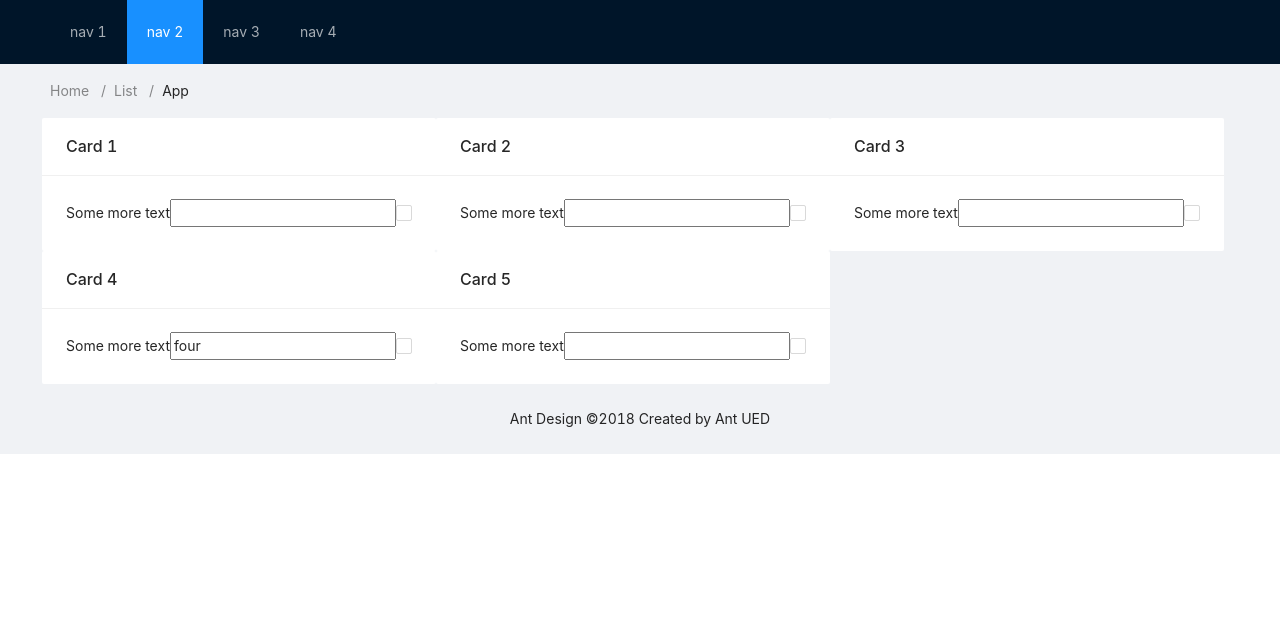
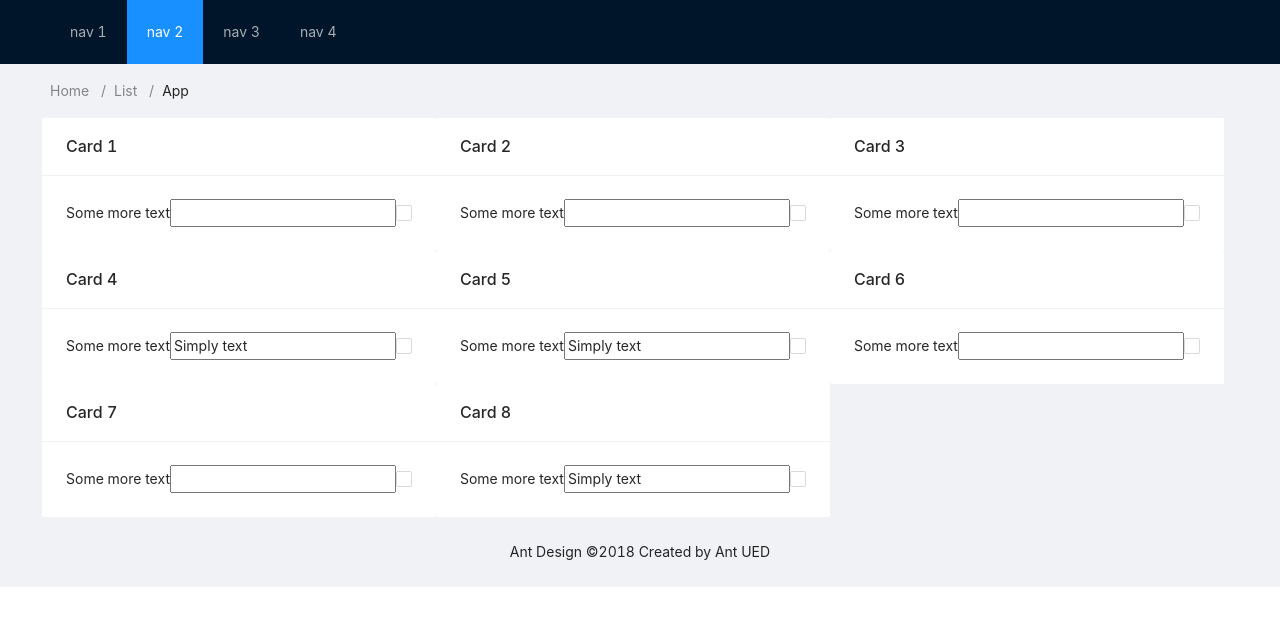
Before and after one commit to LilianaT06/Tehnologii-Web, a React (Create React App) app: page / in a window 1280 px wide. Shown: the top 626 px of the page. Built offline with nearby package versions, Linux system fonts and the light colour scheme.

Commit message:
modificari

```diff
--- a/src/mst/stores/StoreProvider.ts
+++ b/src/mst/stores/StoreProvider.ts
@@ -33,7 +33,7 @@ const storeProvider = RootStore.create( {
            title: 'Card 4',
            description: 'Some more text',
            seen: false,
-           notes: 'four'
+           notes: 'Simply text'
 
        },
 
@@ -42,9 +42,33 @@ const storeProvider = RootStore.create( {
         title: 'Card 5',
         description: 'Some more text',
         seen: true,
-        notes: ''
+        notes: 'Simply text'
 
-         }
+         },
+         {
+            id: '6',
+            title: 'Card 6',
+            description: 'Some more text',
+            seen: true,
+            notes: ''
+
+             },
+             {
+                id: '7',
+                title: 'Card 7',
+                description: 'Some more text',
+                seen: true,
+                notes: ''
+
+                 },
+                 {
+                    id: '8',
+                    title: 'Card 8',
+                    description: 'Some more text',
+                    seen: true,
+                    notes: 'Simply text'
+
+                     }
     ]
 })
 
```
